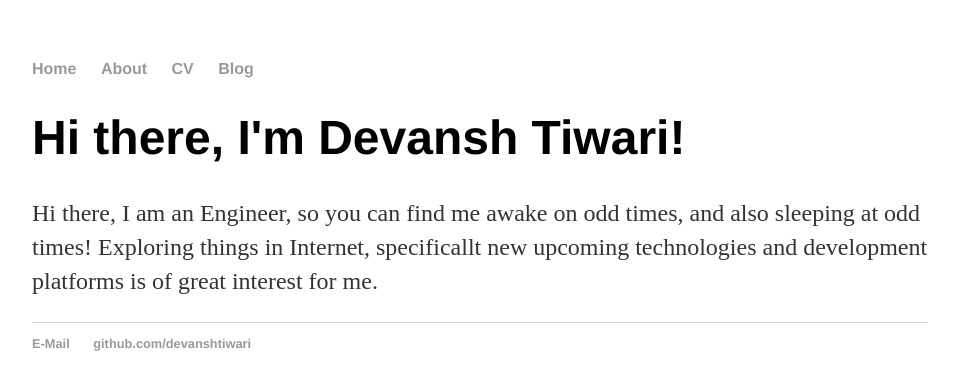
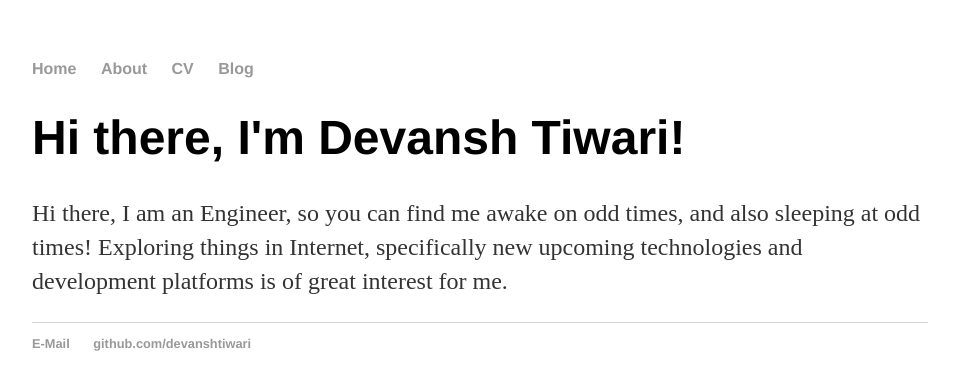
Before and after one commit to devanshtiwari/devanshtiwari.github.io, a Jekyll site: the page built from index.html, in a window 1280 px wide. Shown: the top 390 px of the page, without its empty margins (160-1116 px from the left). Built offline with Jekyll 4.4.1, drawn with Linux system fonts in a browser that asks for light colours.

Commit message:
Index Page using Default layout
Usage of liquid tags like title and content.

```diff
--- a/index.html
+++ b/index.html
@@ -1,31 +1,9 @@
-<!DOCTYPE html>
-<html>
-	<head>
-		<title>Devansh Tiwari</title>
-		<!-- link to main stylesheet -->
-		<link rel="stylesheet" type="text/css" href="/css/main.css">
-	</head>
-	<body>
-		<nav>
-    		<ul>
-        		<li><a href="/">Home</a></li>
-	        	<li><a href="/about">About</a></li>
-        		<li><a href="/cv">CV</a></li>
-        		<li><a href="/blog">Blog</a></li>
-    		</ul>
-		</nav>
-		<div class="container">
-    		<div class="blurb">
-        		<h1>Hi there, I'm Devansh Tiwari!</h1>
-				<p>Hi there, I am an Engineer, so you can find me awake on odd times, and also sleeping at odd times! Exploring things in
-				  Internet, specificallt new upcoming technologies and development platforms is of great interest for me.<em></em></p>
-    		</div><!-- /.blurb -->
-		</div><!-- /.container -->
-		<footer>
-    		<ul>
-        		<li><a href="mailto:devanshtiwari@live.in">E-Mail</a></li>
-        		<li><a href="https://github.com/devanshtiwari">github.com/devanshtiwari</a></li>
-			</ul>
-		</footer>
-	</body>
-</html>
+---
+layout: default
+title: Devansh Tiwari
+---
+<div class="blurb">
+	<h1>Hi there, I'm Devansh Tiwari!</h1>
+	<p>Hi there, I am an Engineer, so you can find me awake on odd times, and also sleeping at odd times! Exploring things in Internet,
+	   specifically new upcoming technologies and development platforms is of great interest for me.</p>
+</div><!-- /.blurb -->
```
